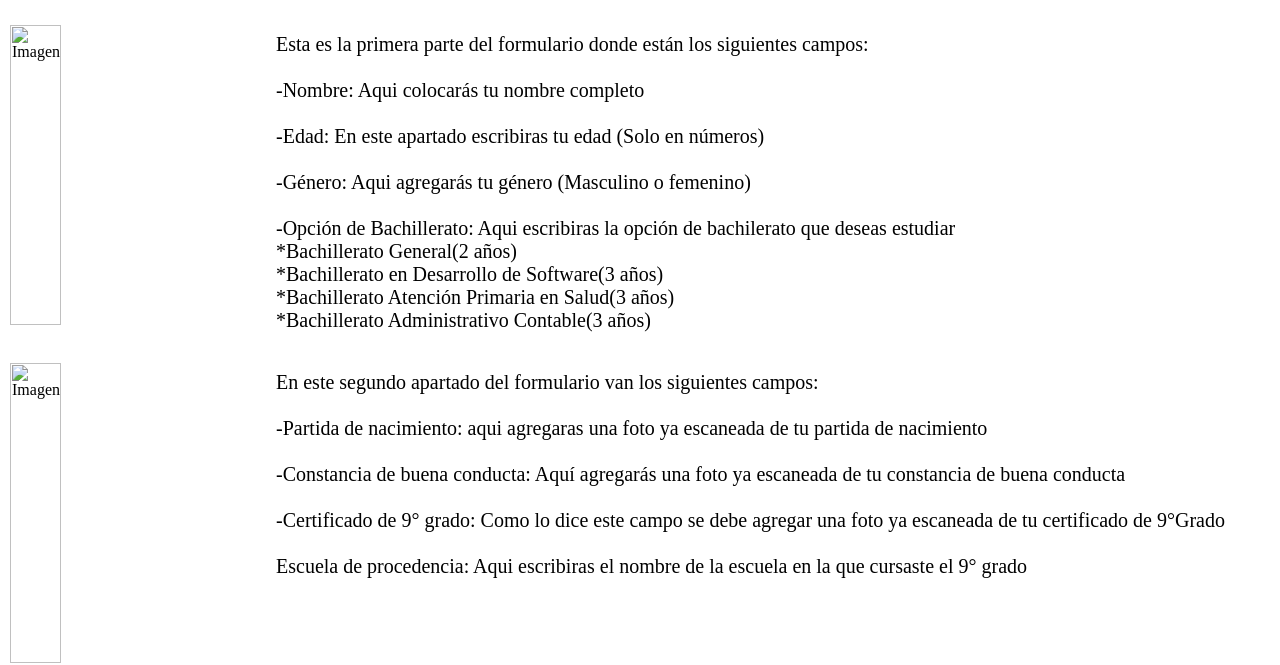
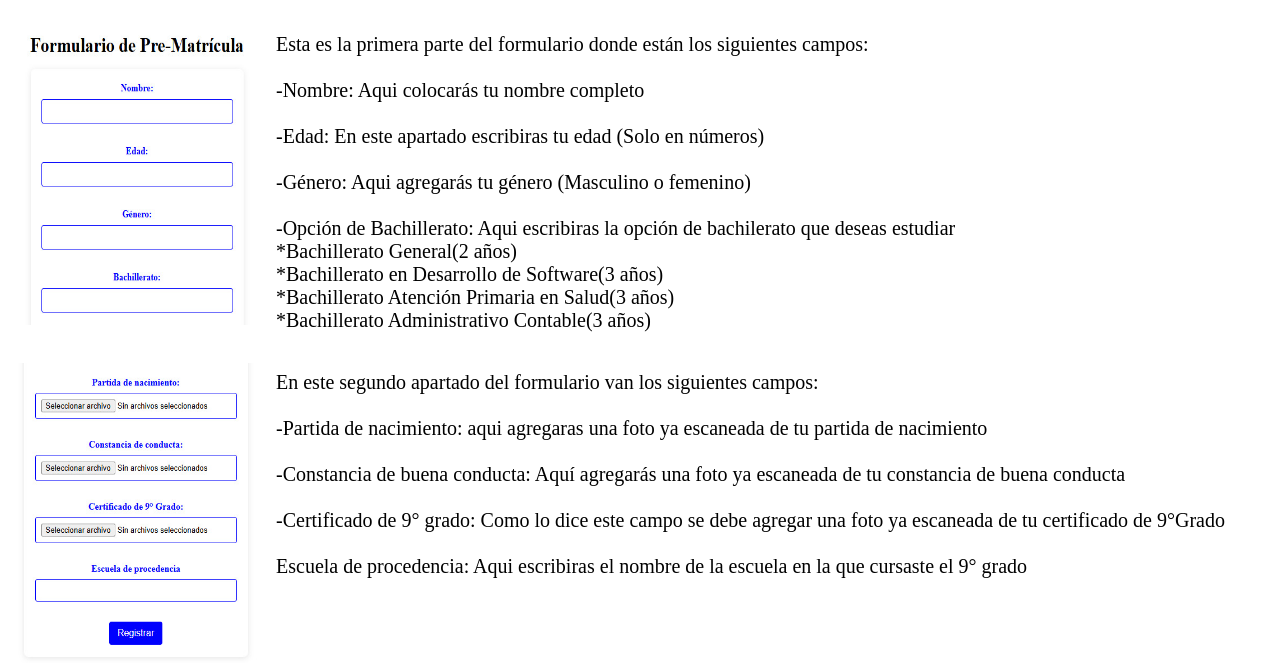
Before and after one commit to harvinrc1220/Pagina-INCHIFAU, a plain HTML site: page ayuda.html in a window 1280 px wide. Shown: the part 138-803 px from the top of the page. Drawn offline with Linux system fonts and the light colour scheme.

Commit message:
Update ayuda.html

```diff
--- a/ayuda.html
+++ b/ayuda.html
@@ -29,7 +29,7 @@
       <main>
         <br>
 <div class="cnt">
-  <img src="img/ayuda_1.png" alt="Imagen" class="imagen2" width="40px" height="300px">
+  <img src="img/ayuda_1.jpg" alt="Imagen" class="imagen2" width="40px" height="300px">
   <div class="texto">
     <br>
     <p style="font-size: 20px;">Esta es la primera parte del formulario donde están los siguientes campos: <br><br>-Nombre: Aqui colocarás tu nombre completo <br><br>-Edad: En este apartado escribiras tu edad (Solo en números) <br><br>-Género: Aqui agregarás tu género (Masculino o femenino) <br><br>-Opción de Bachillerato: Aqui escribiras la opción de bachilerato que deseas estudiar<br>*Bachillerato General(2 años)<br>*Bachillerato en Desarrollo de Software(3 años)<br>*Bachillerato Atención Primaria en Salud(3 años)<br>*Bachillerato Administrativo Contable(3 años)</p>
@@ -37,7 +37,7 @@
 </div>
         <br>
         <div class="cnt">
-          <img src="img/ayuda_2.png" alt="Imagen" class="imagen2" width="40px" height="300px">
+          <img src="img/ayuda_2.jpg" alt="Imagen" class="imagen2" width="40px" height="300px">
           <div class="texto">
             <br>
             <p style="font-size: 20px;">En este segundo apartado del formulario van los siguientes campos:<br> <br>-Partida de nacimiento: aqui agregaras una foto ya escaneada de tu partida de nacimiento <br><br>-Constancia de buena conducta: Aquí agregarás una foto ya escaneada de tu constancia de buena conducta <br><br>-Certificado de 9° grado: Como lo dice este campo se debe agregar una foto ya escaneada de tu certificado de 9°Grado <br><br>Escuela de procedencia: Aqui escribiras el nombre de la escuela en la que cursaste el 9° grado </p>
```
